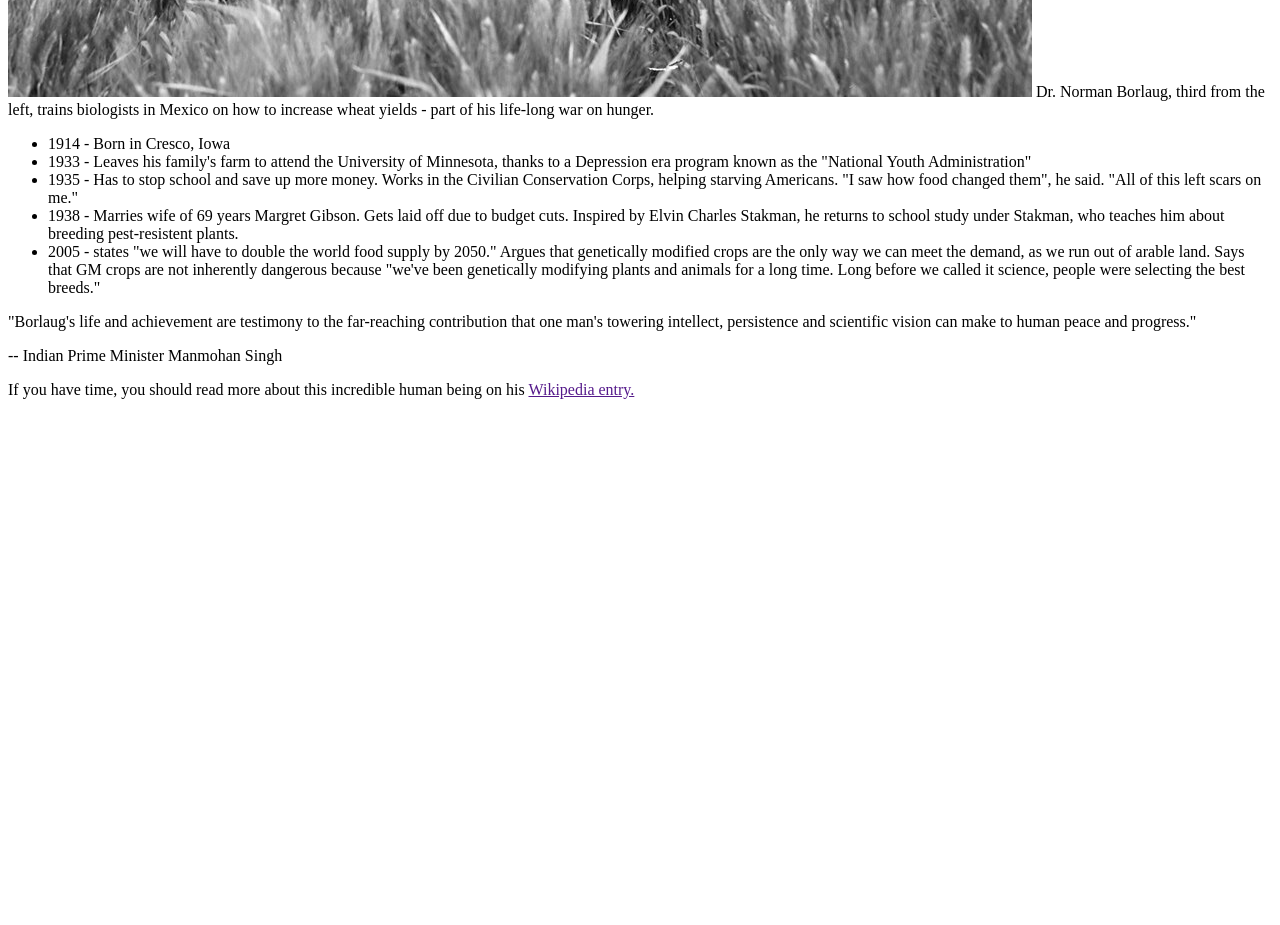
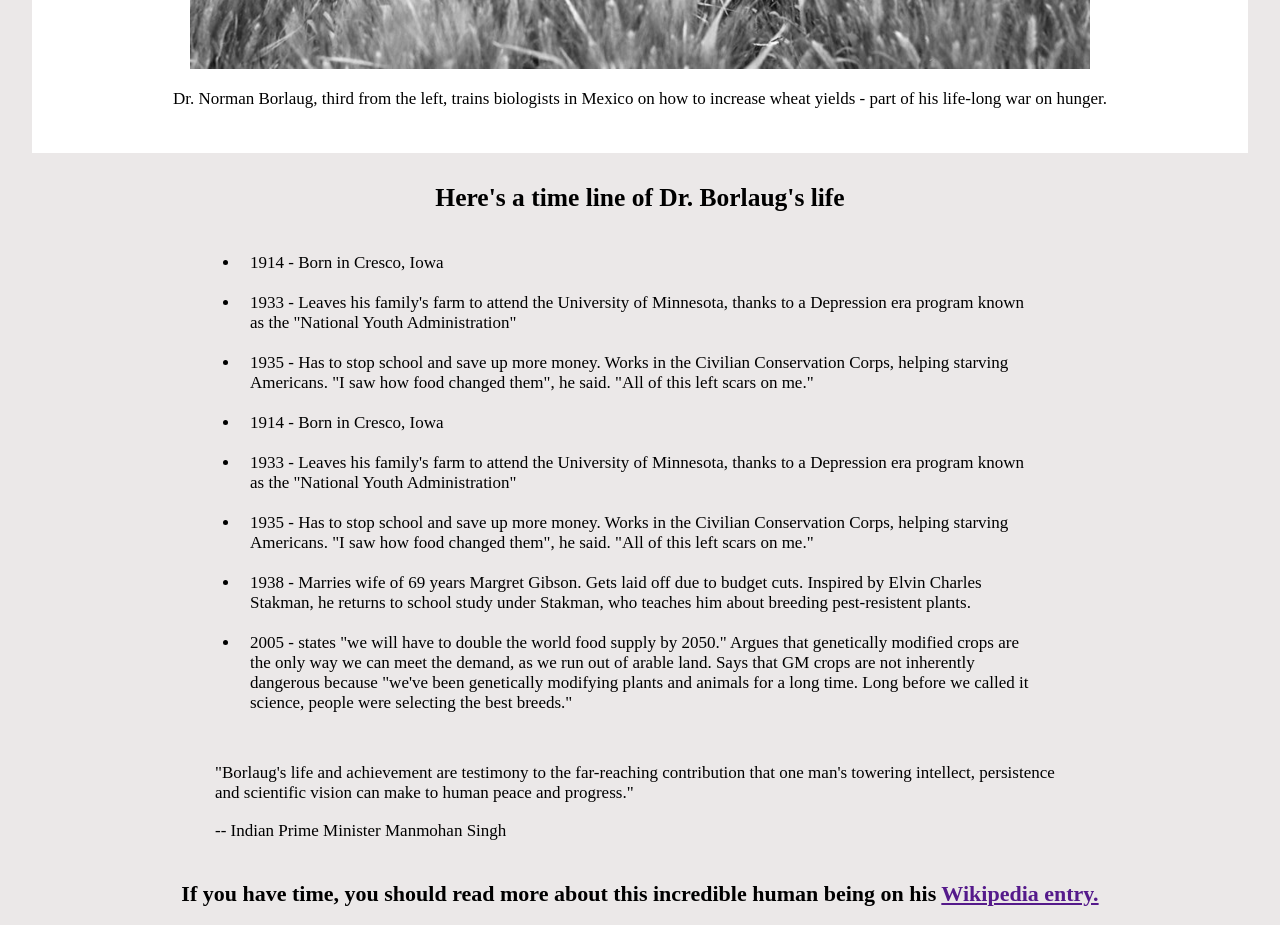
Before and after one commit to Hidaya-nour/a-simple-tribute-page, a plain HTML site: page index.html in a window 1280 px wide. Shown: the part 640-1565 px from the top of the page. Before the commit the page ends 1055 px from the top, so only its background shows below. Drawn offline with Linux system fonts and the light colour scheme.

Commit message:
modified index file and added style.css content

```diff
--- a/index.html
+++ b/index.html
@@ -4,6 +4,7 @@
     <meta charset="UTF-8">
     <meta name="viewport" content="width=device-width, initial-scale=1.0">
     <title>Document</title>
+    <link rel="stylesheet" href="styles.css">
 </head>
 <body>
     <main id="main">
@@ -11,21 +12,27 @@
         <p class="title">The man who saved a billion lives</p>
         <div id="img-div">
             <img id="image" src="image.jpg" alt="">
-            <caption id="img-caption">Dr. Norman Borlaug, third from the left,
-                trains biologists in Mexico on how to increase wheat yields - part of his life-long war on hunger.</caption>
+            <caption id="img-caption"><p>Dr. Norman Borlaug, third from the left,
+                trains biologists in Mexico on how to increase wheat yields - part of his life-long war on hunger.</p></caption>
         </div>
         <div id="tribute-info">
+            <h2>Here's a time line of Dr. Borlaug's life</h2>
             <ul>
+                <li>1914 - Born in Cresco, Iowa</li>
+                <li>1933 - Leaves his family's farm to attend the University of Minnesota, thanks to a Depression era program known as the "National Youth Administration"</li>
+                <li>1935 - Has to stop school and save up more money. Works in the Civilian Conservation Corps, helping starving Americans. "I saw how food changed them", he said. "All of this left scars on me." </li>
                 <li>1914 - Born in Cresco, Iowa</li>
                 <li>1933 - Leaves his family's farm to attend the University of Minnesota, thanks to a Depression era program known as the "National Youth Administration"</li>
                 <li>1935 - Has to stop school and save up more money. Works in the Civilian Conservation Corps, helping starving Americans. "I saw how food changed them", he said. "All of this left scars on me." </li>
                 <li>1938 - Marries wife of 69 years Margret Gibson. Gets laid off due to budget cuts. Inspired by Elvin Charles Stakman, he returns to school study under Stakman, who teaches him about breeding pest-resistent plants.</li>
                 <li>2005 - states "we will have to double the world food supply by 2050." Argues that genetically modified crops are the only way we can meet the demand, as we run out of arable land. Says that GM crops are not inherently dangerous because "we've been genetically modifying plants and animals for a long time. Long before we called it science, people were selecting the best breeds."</li>
             </ul>
-            <p>"Borlaug's life and achievement are testimony to the far-reaching contribution that one man's towering intellect, persistence and scientific vision can make to human peace and progress."</p>
-            <p>-- Indian Prime Minister Manmohan Singh</p>
         </div>
-        <p>If you have time, you should read more about this incredible human being on his <a href=""> Wikipedia entry.</a></p>
+        <div id="complement">
+            <p class="exclude">"Borlaug's life and achievement are testimony to the far-reaching contribution that one man's towering intellect, persistence and scientific vision can make to human peace and progress."</p>
+            <p class="exclude">-- Indian Prime Minister Manmohan Singh</p>
+        </div>
+        <p id="link"> <strong>If you have time, you should read more about this incredible human being on his <a href="" target="_blank"> Wikipedia entry.</a></strong></p>
     </main>
 </body>
 </html>
--- /dev/null
+++ b/styles.css
@@ -0,0 +1,47 @@
+*{
+    margin: 0;
+    padding: 0;
+    box-sizing: border-box;
+}
+body{
+    font-size: 17px;
+    background: rgb(235, 232, 232);
+}
+h1,h2 ,p:not(.exclude){
+    text-align: center;
+}
+h1, h2{
+    margin: 30px;
+}
+p{
+    margin-bottom: 18px;
+}
+#img-div{
+    width: 95%;
+    margin: auto;
+    background: white;
+    padding: 1.5em 0.9em;
+}
+img{
+    display: block;
+    width: 100%;
+    max-width: 900px;
+    height: auto;
+    margin:0 auto 20px auto;
+}
+#tribute-info{
+    width: 80%;
+    max-width: 800px;
+    margin: auto;
+}
+li{
+    padding: 10px;
+}
+#complement{
+    width: 90%;
+    max-width: 850px;
+    margin: 40px auto;
+}
+#link{
+    font-size: 22px;
+}
```
